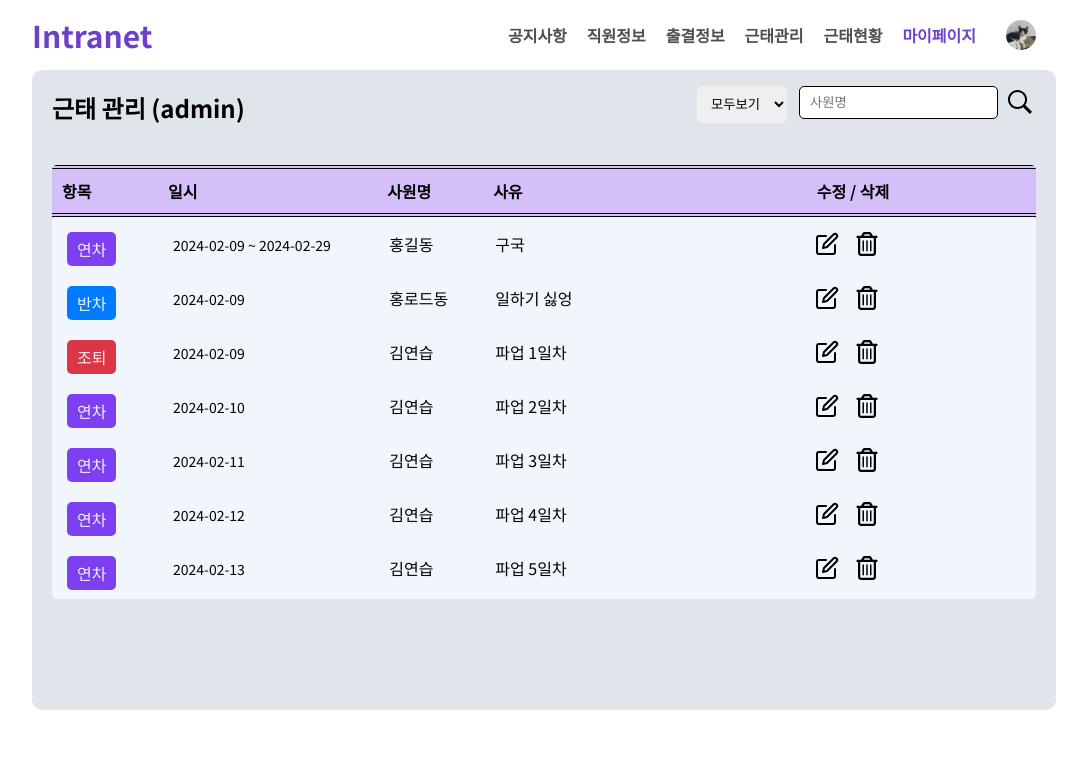
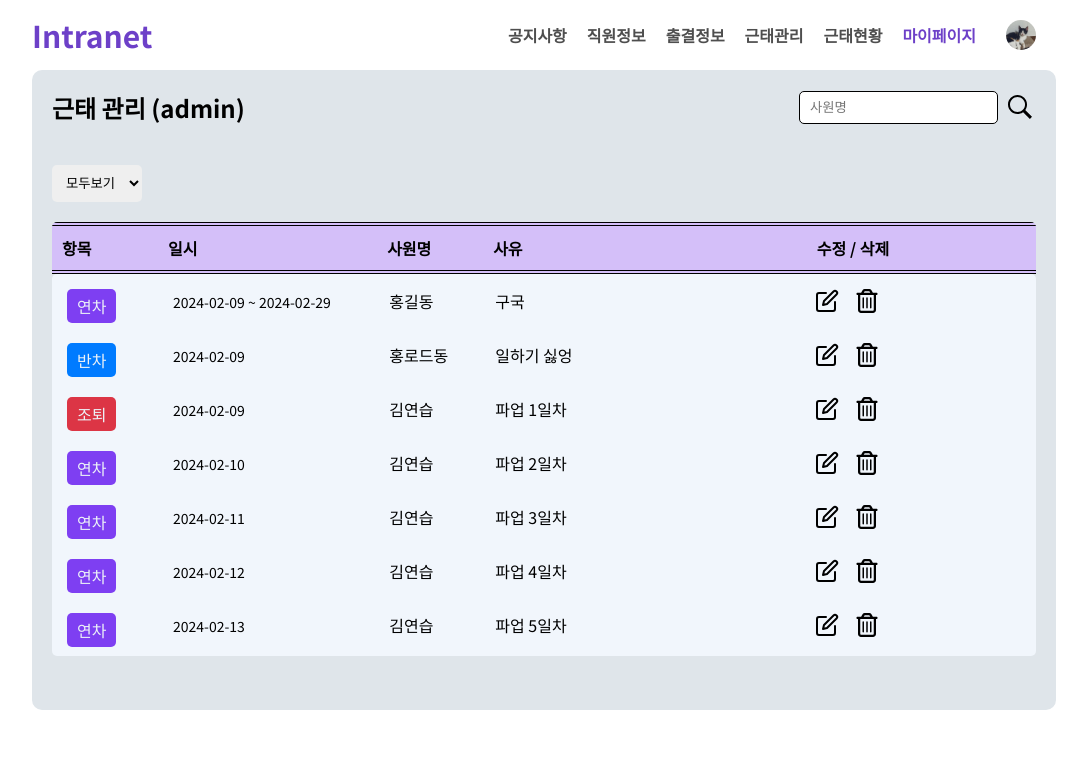
Before and after one commit to Fastcampus-Toy5/ToyProject, a website built with Vite: page src/admin/attend/index.html in a window 1280 px wide. Shown: the whole page, without its empty margins (96-1183 px from the left). Built offline with nearby package versions, Linux system fonts and the light colour scheme.

Commit message:
header 내부 select 위치 정상화

```diff
--- a/src/admin/attend/index.html
+++ b/src/admin/attend/index.html
@@ -27,14 +27,6 @@
         <header class="main-content-header">
           <div class="header-title">
             <h1>근태 관리 (admin)</h1>
-          </div>
-          <div class="header-tools">
-            <select>
-              <option value="all">모두보기</option>
-              <option value="leave">연차</option>
-              <option value="halfday">반차</option>
-              <option value="absent">조퇴</option>
-            </select>
             <div class="search">
               <input type="text" placeholder="사원명" />
               <svg
@@ -52,6 +44,13 @@
               </svg>
             </div>
           </div>
+
+          <select>
+            <option value="all">모두보기</option>
+            <option value="leave">연차</option>
+            <option value="halfday">반차</option>
+            <option value="absent">조퇴</option>
+          </select>
         </header>
 
         <div class="requests">
--- a/src/admin/attend/style.css
+++ b/src/admin/attend/style.css
@@ -30,33 +30,27 @@
 }
 
 /* header */
-.main-content header {
+.main-content-header {
+  display: block;
   width: 100%;
   margin: 0;
+  margin-bottom: 20px;
+
 }
 
 .header-title {
+  width: 100%;
+  margin-bottom: 20px;
+  display: flex;
+  align-items: center;
+  justify-content: space-between;
   margin-bottom: 20px;
 }
 
-.header-tools {
-  display: flex;
-  justify-content: space-between;
-  gap: 12px;
-}
-
-header select {
-  height: 100%;
-  padding: 10px;
-  border: none;
-  border-radius: 5px;
-}
-
-header .search {
+.main-content-header .search {
   display: flex;
   align-items: center;
   gap: 6px;
-  margin-bottom: 30px;
 }
 
 header input {
@@ -69,6 +63,12 @@ header input {
 header svg {
   width: 32px;
   cursor: pointer;
+}
+
+header select {
+  padding: 10px;
+  border: none;
+  border-radius: 5px;
 }
 
 /* request */
```
